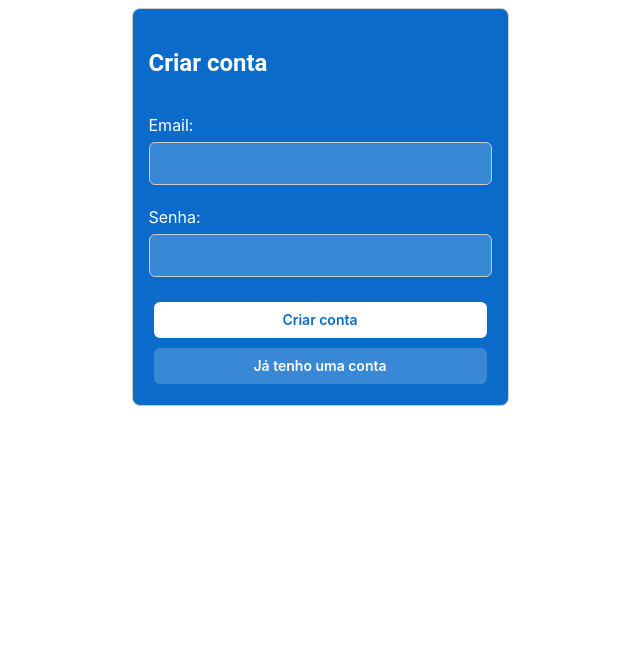
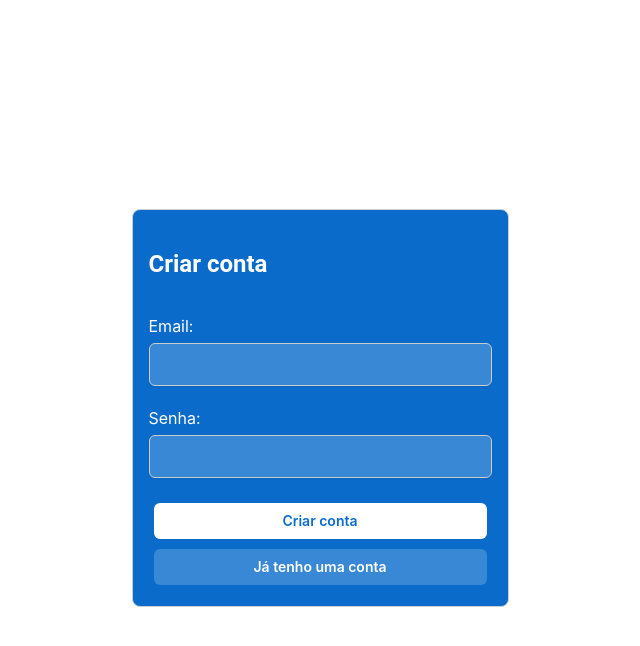
Before and after one commit to italosilva01/Receitex-WEB, a React (Vite) app: page /signup in a window 1280 px wide. Shown: the top 646 px of the page, without its empty margins (320-960 px from the left). Built offline with nearby package versions, Linux system fonts and the light colour scheme.

Commit message:
consertando alinhamento do card

```diff
--- a/src/components/Page/Sign/SignUp.module.css
+++ b/src/components/Page/Sign/SignUp.module.css
@@ -1,4 +1,11 @@
 /* SignUp.module.css */
+.center-container {
+  display: flex;
+  justify-content: center; /* Centraliza horizontalmente */
+  align-items: center; /* Centraliza verticalmente */
+  height: 100vh; /* Define a altura do contêiner para preencher a altura da tela */
+}
+
 .signup-container {
     padding: 20px;
     border: 1px solid #ccc;
--- a/src/components/Page/Sign/cadastro.tsx
+++ b/src/components/Page/Sign/cadastro.tsx
@@ -27,8 +27,8 @@ function SignUp() {
     };
 
     return (
-
-        <Card variant="solid" color="primary" invertedColors sx={{ maxWidth: 343}} className={styles['signup-container']}>
+      <div className={styles['center-container']}>
+        <Card variant="solid" color="primary" invertedColors sx={{ minWidth: 343}} className={styles['signup-container']}>
           <h2 className={styles['signup-title']}>Criar conta</h2>
           <form onSubmit={handleSubmit}>
             <div className={styles['input-field']}>
@@ -69,6 +69,7 @@ function SignUp() {
             </div>
           </form>
         </Card>
+      </div>
     );
   }
 
--- a/src/components/Page/Sign/login.tsx
+++ b/src/components/Page/Sign/login.tsx
@@ -27,8 +27,8 @@ function SignIn() {
     };
 
     return (
-
-        <Card variant="solid" color="primary" invertedColors sx={{ maxWidth: 343}} className={styles['signup-container']}>
+        <div className={styles['center-container']}>
+            <Card variant="solid" color="primary" invertedColors sx={{ minWidth: 343}} className={styles['signup-container']}>
             <h2 className={styles['signup-title']}>Login</h2>
             <form onSubmit={handleSubmit}>
                 <div className={styles['input-field']}>
@@ -69,6 +69,7 @@ function SignIn() {
                 </div>
             </form>
             </Card>
+        </div>
     );
   }
 
```
Lines whose indentation alone changed are shown as unchanged.
